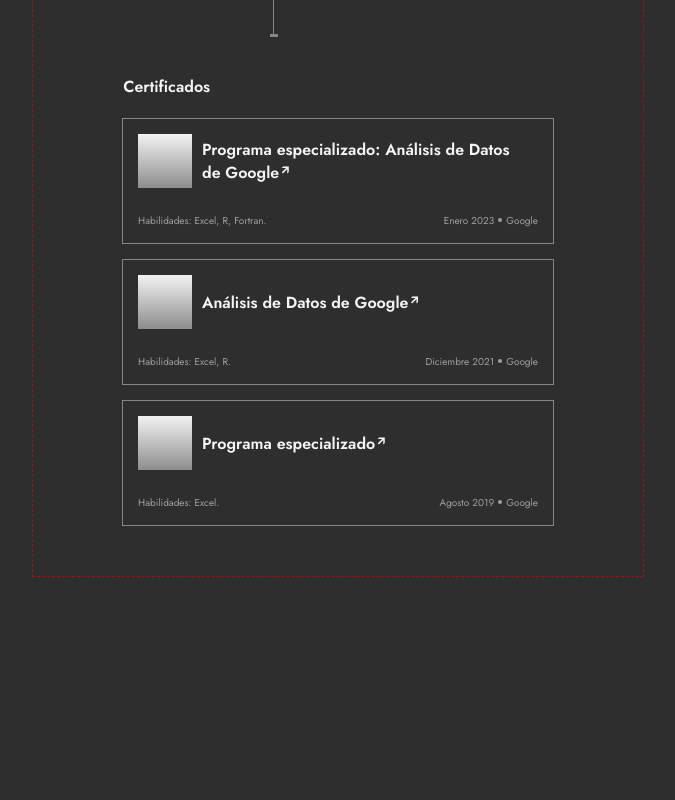
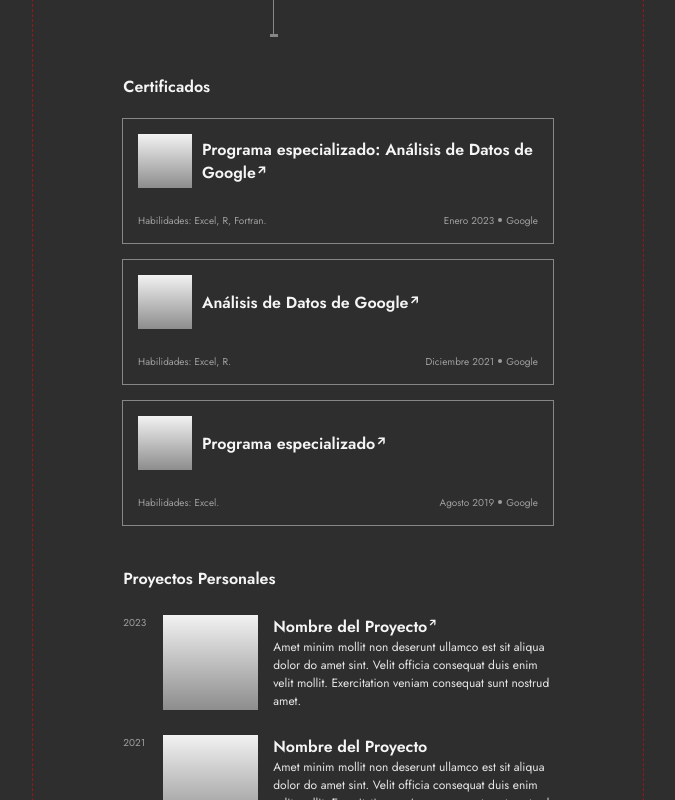
Before and after one commit to GJZ26/gjz26.github.io, a React (Vite) app: page / in a window 1280 px wide. Shown: the part 1060-1860 px from the top of the page, without its empty margins (302-977 px from the left). Before the commit the page ends 1637 px from the top, so only its background shows below. Built offline with nearby package versions, Linux system fonts and the light colour scheme.

Commit message:
feat: Side Projects

```diff
--- /dev/null
+++ b/src/components/ProjectCard.tsx
@@ -0,0 +1,20 @@
+import { project } from "../features/SideProjects";
+
+export default function ProjectCard({project}:{project:project}){
+    return(
+        <div className="project-card">
+            <span>{project.year}</span>
+            <div className="thumb"/>
+            <div className="info">
+                <h3>
+                    {
+                     project.uri ? (<a href={project.uri} target="_blank"  rel="noopener noreferrer">{project.title}</a>):project.title
+                    }
+                </h3>
+                <p>
+                    {project.description}
+                </p>
+            </div>
+        </div>
+    )
+}
--- /dev/null
+++ b/src/features/SideProjects.tsx
@@ -0,0 +1,44 @@
+import ProjectCard from "../components/ProjectCard";
+import "../styles/features/SideProjects.styl";
+
+export interface project {
+  title: string;
+  uri?: string;
+  description: string;
+  year: number;
+}
+
+const projects: Array<project> = [
+  {
+    title: "Nombre del Proyecto",
+    uri: "https://google.com/",
+    description:
+      "Amet minim mollit non deserunt ullamco est sit aliqua dolor do amet sint. Velit officia consequat duis enim velit mollit. Exercitation veniam consequat sunt nostrud amet.",
+    year: 2023,
+  },
+
+  {
+    title: "Nombre del Proyecto",
+    description:
+      "Amet minim mollit non deserunt ullamco est sit aliqua dolor do amet sint. Velit officia consequat duis enim velit mollit. Exercitation veniam consequat sunt nostrud amet.",
+    year: 2021,
+  },
+
+  {
+    title: "Nombre del Proyecto 4",
+    uri: "https://google.com/",
+    description:
+      "Amet minim mollit non deserunt ullamco est sit aliqua dolor do amet sint. Velit officia consequat duis enim velit mollit. Exercitation veniam consequat sunt nostrud amet.",
+    year: 2026,
+  },
+];
+
+export default function SideProjects() {
+  return (
+    <div className="projects">
+      {projects.map((proj, index) => (
+        <ProjectCard project={proj} key={index} />
+      ))}
+    </div>
+  );
+}
--- a/src/pages/Main.tsx
+++ b/src/pages/Main.tsx
@@ -4,6 +4,7 @@ import Head from "../features/Head";
 import "../styles/pages/Main.styl";
 import Experience from "../features/Experience";
 import Certificates from "../features/Certificates";
+import SideProjects from "../features/SideProjects";
 
 export default function Main() {
   //console.log(window.matchMedia('(prefers-color-scheme: dark)'))
@@ -13,6 +14,7 @@ export default function Main() {
       <GenericLayout title="Sobre Mi" children={<About />} />
       <GenericLayout title="Experiencia" children={<Experience />} />
       <GenericLayout title="Certificados" children={<Certificates />} />
+      <GenericLayout title="Proyectos Personales" children={<SideProjects />} />
     </div>
   );
 }
--- a/src/styles/features/About.styl
+++ b/src/styles/features/About.styl
@@ -1,6 +1,5 @@
 @import '../helpers/Variables.styl';
 
 p.about {
-    Extract();
-    color: text_color;
+    Extract(text_color);
 }
--- a/src/styles/features/Certificates.styl
+++ b/src/styles/features/Certificates.styl
@@ -19,21 +19,17 @@ div.certificates {
             align-items: center;
 
             div.badge {
-                size = 54px;
-                width: size;
-                height: size;
-                background: var(--image-place-holder-bg);
-                background: var(--image-place-holder-gr);
+                flex-shrink: 0;
+                flex-grow: 0
+                No_Image(54px);
             }
 
             h3 {
                 margin: 0;
-                max-width: 330px;
 
                 a {
                     text-decoration: none;
-                    H3();
-                    color: primary_color;
+                    H3(primary_color);
                     Arrow();
                 }
             }
@@ -42,9 +38,8 @@ div.certificates {
         div.foot {
             display: flex;
             justify-content: space-between;
-            Extra_Small();
+            Extra_Small(secondary_color);
             width: 100%;
-            color: secondary_color;
 
             div {
                 span {
--- a/src/styles/features/Experience.styl
+++ b/src/styles/features/Experience.styl
@@ -38,8 +38,7 @@ div.timeline {
         }
 
         span.date {
-            Dates();
-            color: third_color;
+            Dates(third_color);
             position: absolute;
             margin-top: -9px;
             margin-left: -330px;
@@ -61,8 +60,7 @@ div.timeline {
         span.role {
             margin-top: 13px;
             display: inline-block;
-            Regular_P();
-            color: secondary_color;
+            Regular_P(secondary_color);
         }
 
         div.mode {
@@ -70,15 +68,13 @@ div.timeline {
             margin-top: -25px;
 
             span {
-                Extra_Small();
-                color: secondary_color;
+                Extra_Small(secondary_color);
                 Dots(3px, 12px, 14.4px, secondary_color);
             }
         }
 
         p {
-            Regular_P();
-            color: text_color;
+            Regular_P(text_color);
             margin: 6px 0px 13px;
         }
 
@@ -87,8 +83,7 @@ div.timeline {
             gap: 8px;
 
             div.pills {
-                Extra_Small();
-                color: secondary_color;
+                Extra_Small(secondary_color);
                 border: 1px solid secondary_color;
                 padding: 1px 10px;
                 border-radius: 5px;
--- a/src/styles/features/Head.styl
+++ b/src/styles/features/Head.styl
@@ -7,32 +7,24 @@ div.head {
     justify-content: center;
 
     div.user-image {
-        size = 13.6rem;
-        width: size;
-        height: size;
+        No_Image(13.6rem);
         border-radius: 50%;
-        background: var(--image-place-holder-bg);
-        background: var(--image-place-holder-gr);
         display: inline-block;
     }
 
     div.head-content {
         h1 {
-            H1();
-            color: primary_color;
+            H1(primary_color);
         }
 
         h2 {
             margin: -11px 0px 7px;
-            H2();
-            color: primary_color;
+            H2(primary_color);
         }
 
         div.extra-info {
             span {
-                Extract();
-                color: primary_color;
-
+                Extract(primary_color);
                 Dots(5px, 20px, 20.8px)
             }
         }
--- /dev/null
+++ b/src/styles/features/SideProjects.styl
@@ -0,0 +1,43 @@
+@import '../helpers/Variables.styl';
+
+div.projects {
+    margin-top: 25px;
+
+    div.project-card {
+        &:not(:last-child) {
+            margin-bottom: 25px;
+        }
+
+        display: flex;
+        gap: 15px;
+
+        span {
+            width: 25px;
+            flex-shrink: 0;
+            Extra_Small(secondary_color);
+        }
+
+        div.thumb {
+            flex-shrink: 0;
+            No_Image(95px);
+        }
+
+        div.info {
+            flex-grow: 0;
+
+            h3 {
+                margin: 0;
+
+                a {
+                    color: primary_color;
+                    text-decoration: none;
+                    Arrow(10px);
+                }
+            }
+
+            p {
+                Small_P(text_color);
+            }
+        }
+    }
+}
--- a/src/styles/helpers/Variables.styl
+++ b/src/styles/helpers/Variables.styl
@@ -71,7 +71,7 @@ Dots(dot_size = 10px, margin_space = 10px, container_height = 20px, dot_color =
     }
 }
 
-Arrow(size=12px) {
+Arrow(size = 12px) {
     &::after {
         content: '\1F86D';
         position: absolute;
@@ -89,3 +89,9 @@ Arrow(size=12px) {
         }
     }
 }
+
+No_Image(width_size = 10px, height_size = width_size) {
+    width: width_size;
+    height: height_size;
+    background: var(--image-place-holder-gr);
+}
--- a/src/styles/layout/GenericLayout.styl
+++ b/src/styles/layout/GenericLayout.styl
@@ -3,7 +3,6 @@
 div.generic-layout {
     h3 {
         margin: 41px 0px 10px;
-        H3();
-        color: primary_color;
+        H3(primary_color);
     }
 }
```
